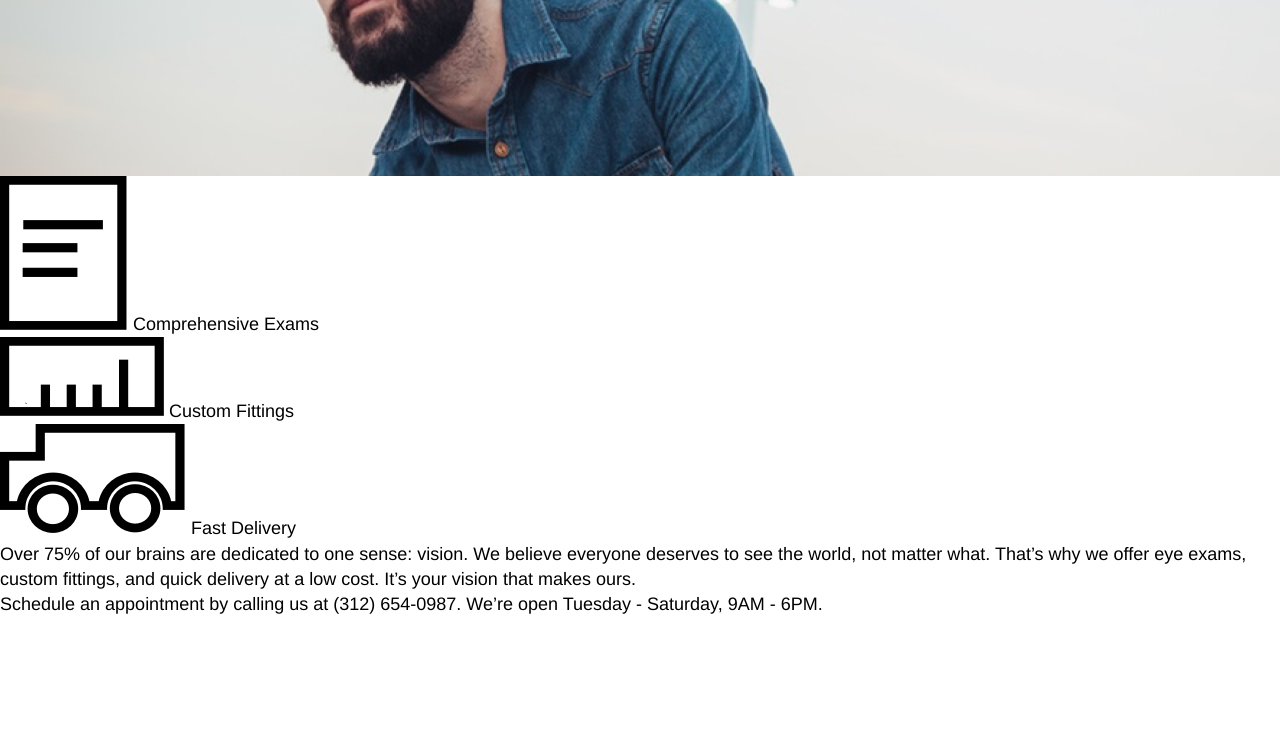
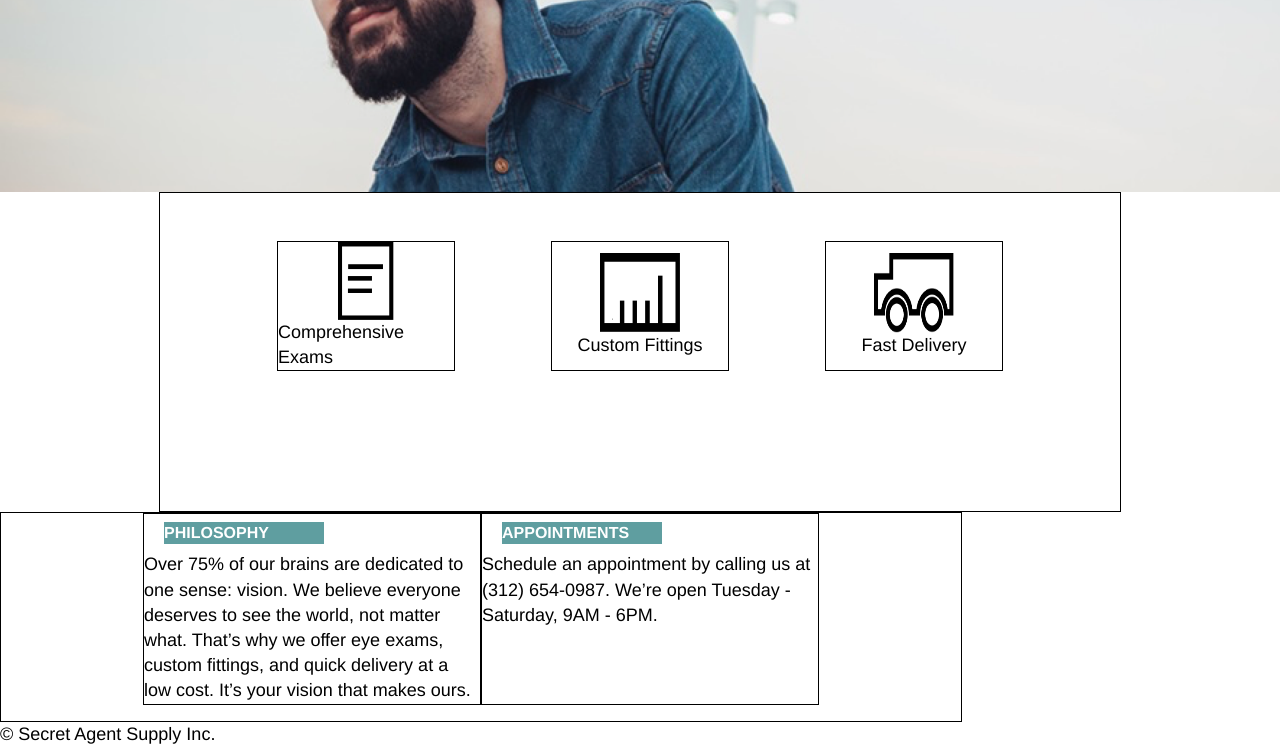
Before and after one commit to bzzlingua/tortoise, a plain HTML site: page index.html in a window 1280 px wide. Shown: the part 304-1051 px from the top of the page. Before the commit the page ends 921 px from the top, so only its background shows below. Drawn offline with Linux system fonts and the light colour scheme.

Commit message:
working on specs, subcontainer with services

```diff
--- a/index.html
+++ b/index.html
@@ -63,16 +63,21 @@
 <!--CTA-->
 <div class="subcontainer">
   <div class="philosophy">
-    <div class="content">
-      <p>Over 75% of our brains are dedicated to one sense: vision.
+      <p class="philosophy-title">philosophy</p>
+      <p> Over 75% of our brains are dedicated to one sense: vision.
         We believe everyone deserves to see the world, not matter what.
         That’s why we offer eye exams, custom fittings, and quick delivery at a low cost.
          It’s your vision that makes ours.</p>
     </div>
     <div class="appointments">
-    <p>Schedule an appointment by calling us at (312) 654-0987.
+    <p class="appointments-title">appointments</p>
+      <p>Schedule an appointment by calling us at (312) 654-0987.
        We’re open Tuesday - Saturday, 9AM - 6PM.</p>
   </div>
   </div>
-</body>
-</html>
+  <!--footer-->
+  <footer class="footer">
+  <p class="copyright">&copy; Secret Agent Supply Inc.</p>
+  </footer>
+  </body>
+  </html>
--- a/resources/css/styles.css
+++ b/resources/css/styles.css
@@ -13,6 +13,8 @@ header {
   display: flex;
   flex-direction: column;
   align-items: center;
+  margin-bottom: 0;
+  margin-top: 1rem;
 }
 
 .container-cadetblue {
@@ -21,7 +23,6 @@ header {
     color: white;
     font-size: 1rem;
     width: 960px;
-    margin-top: 1rem;
     justify-content: end;
   }
 
@@ -30,10 +31,7 @@ header {
     justify-content: end;
     height: 1.5rem;
     font-size: 1rem;
-    margin-left: 2rem;
-    margin-right: 2rem;
-    margin-top: 1rem;
-    margin-bottom: 1rem;
+      margin: 1rem 2rem;
   }
 
   .logo img {
@@ -43,9 +41,9 @@ header {
 
   .banner-menu {
     display: flex;
-      justify-content: end;
-      align-items: center;
-      margin-right: 2rem;
+    justify-content: flex-end;
+    align-items: center;
+    margin: 1rem 2rem;
     }
 
 .banner-menu span {
@@ -57,7 +55,6 @@ header {
   .truncated-menu{
     display: none;
   }
-
 
 .headline{
   background-color: white;
@@ -74,3 +71,81 @@ header {
       margin-bottom: 1.5rem;
       margin-right: 5rem;
       margin-left: 5rem;
+}
+
+.service {
+  display: flex;
+  justify-content: center;
+  margin: 0;
+  height: 20rem;
+ width: 100%;
+}
+
+.grid {
+  width: 960px;
+  display: flex;
+  flex-wrap: wrap;
+  flex-direction: row;
+  justify-content: center;
+  margin: none;
+  border: 1px solid black;
+}
+
+.cell1, .cell2, .cell3 {
+  display: flex;
+  flex-direction: column;
+  width: 11rem;
+  height: 8rem;
+  margin-top: 3rem;
+  margin-right: 3rem;
+  margin-bottom: none;
+  margin-left: 3rem;
+  align-items: center;
+  justify-content: center;
+  border: 1px solid black;
+}
+
+.description {
+  justify-content: center;
+}
+
+.cell1 img {
+  display: block;
+  width: 3.5rem;
+  height: 5rem;
+}
+
+.cell2 img,  .cell3 img {
+  display: block;
+  width: 5rem;
+  height: 5rem;
+}
+
+.subcontainer {
+  width: 960px;
+  display: flex;
+  font-family: Helvetica, sans-serif;
+  margin-top: none;
+  border: 1px solid black;
+  justify-content: center;
+}
+
+.philosophy, .appointments {
+  display: column;
+  width: 35%;
+  margin-bottom: 1rem;
+  margin-top: 0;
+  border: 1px solid black;
+  justify-content: center;
+}
+
+.philosophy-title, .appointments-title {
+  text-transform: uppercase;
+  background-color: cadetblue;
+  color: white;
+  width: 10rem;
+  margin: 0.5rem 1.25rem;
+  font-weight: bold;
+  font-size: 1rem;
+  justify-content: center;
+}
```
